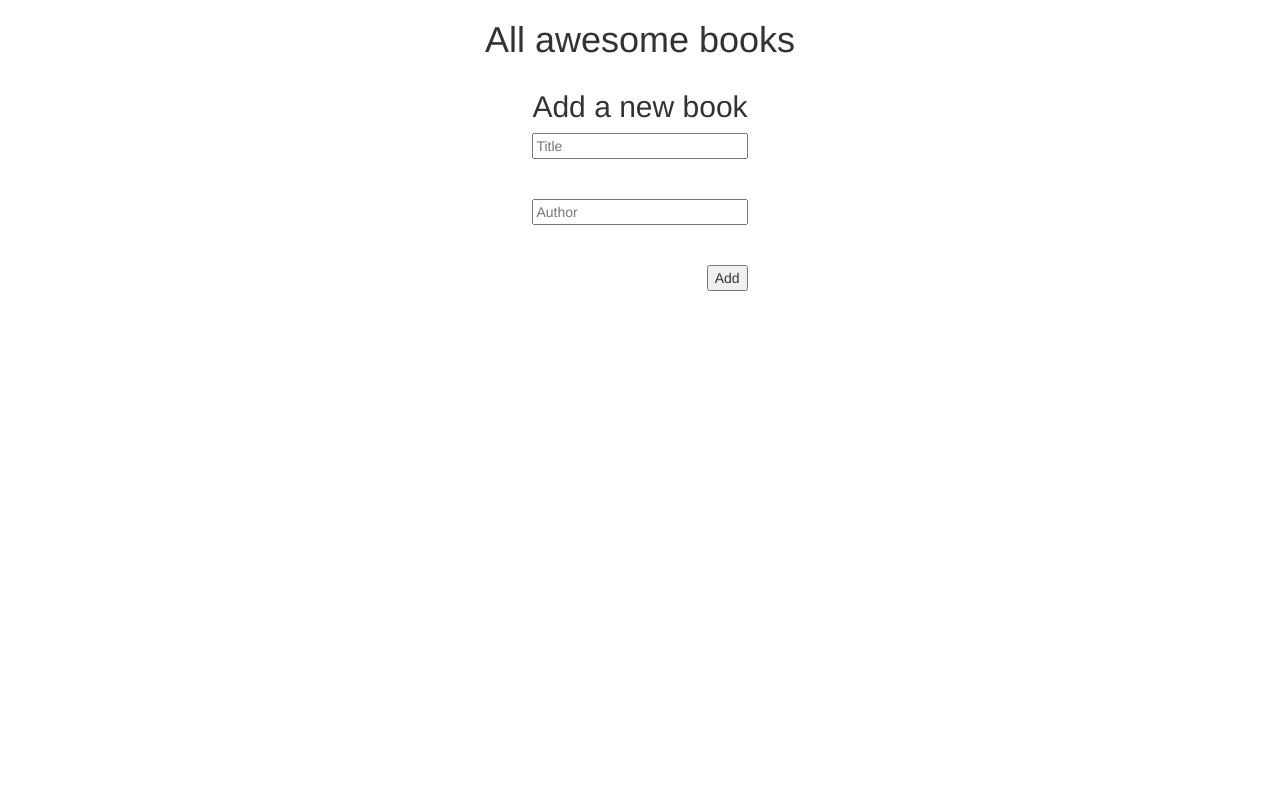
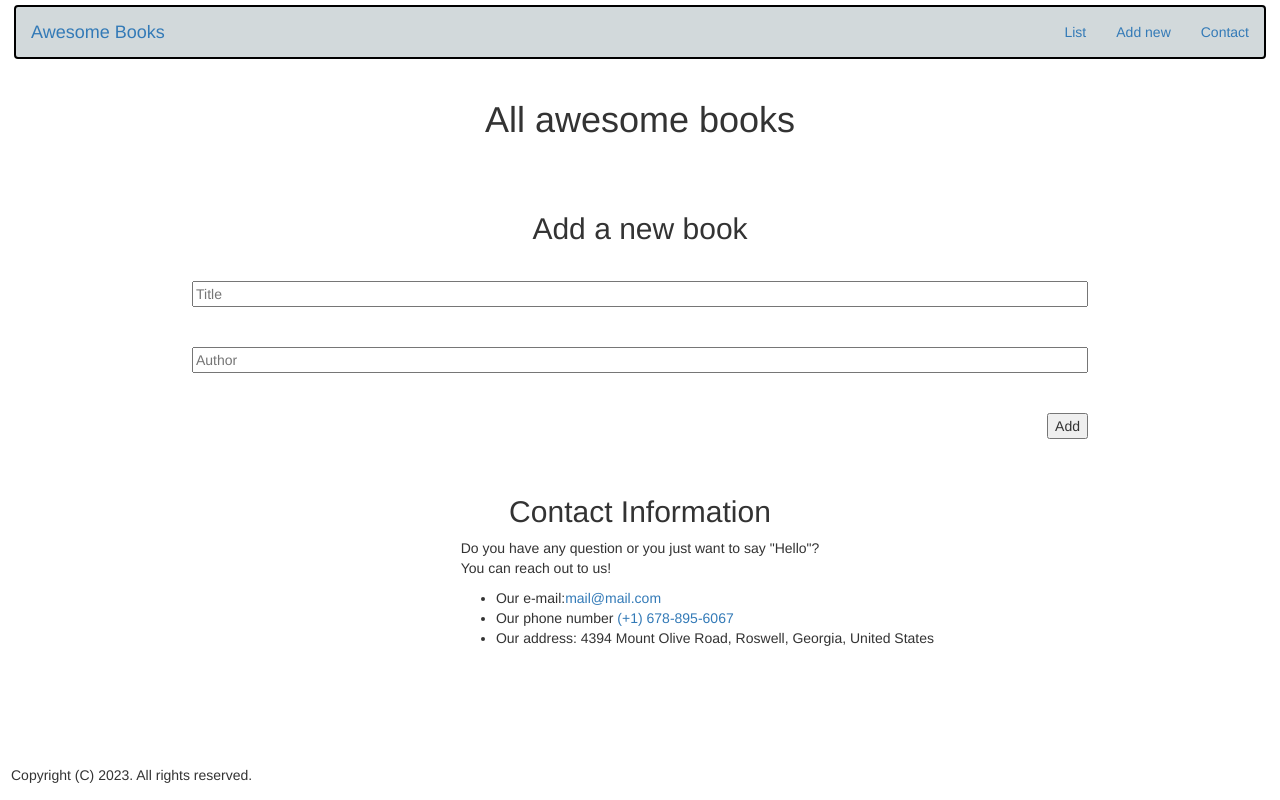
Before and after one commit to lenkon/awesome-books, a website: page index.html in a window 1280 px wide. Drawn offline with nearby package versions, Linux system fonts and the light colour scheme.

Commit message:
Updated html and css for full functional website

```diff
--- a/index.html
+++ b/index.html
@@ -12,15 +12,31 @@
     <link rel="stylesheet"
       href="https://fonts.googleapis.com/css2?family=Poppins:wght@400;500;600;700;800;900&display=swap">
   </head>
-  <main>
-    <div class="library-container">
-      <div>
+
+  <header>
+    <nav class="navbar bg-primary">
+      <div class="container-fluid">
+        <div class="navbar-header">
+          <a class="navbar-brand" href="#">Awesome Books</a>
+        </div>
+        <ul class="nav navbar-nav navbar-right">
+          <li><a class="menu-item" href="#">List</a></li>
+          <li><a class="menu-item" href="#">Add new</a></li>
+          <li><a class="menu-item" href="#">Contact</a></li>
+        </ul>
+      </div>
+    </nav>
+  </header>
+
+   <main>
+    <section class="library-container">
+      <div class="library-wrapper">
         <h1>All awesome books</h1>
 
         <!-- Display book collection -->
         <div id="book-collection" class="book-collection"></div>
       </div>
-      <section>
+      <section class="add-book">
         <div>
           <h2>Add a new book</h2>
         </div>
@@ -34,8 +50,25 @@
           </form>
         </div>
       </section>
+    </section>
+
+    <section class="contact" id= "contact">
+      <h2 class="contact-header">Contact Information</h2>
+      <div>
+        <p>Do you have any question or you just want to say "Hello"? <br> You can reach out to us! </p>
+      </div>
+      <ul class="contact-details">
+        <li>Our e-mail:<a href="mailto:mail@mail.com">mail@mail.com</a></li>
+        <li>Our phone number <a href="tel:(+1) 678-895-6067">(+1) 678-895-6067</a></li>
+        <li>Our address:  4394 Mount Olive Road, Roswell, Georgia, United States</li>
+      </ul>
+    </section>
+  </main>
+  <footer class="copyrights-container">
+    <div class="copyrights-footer">
+      <p>Copyright (C) 2023. All rights reserved.</p>
     </div>
-  </main>
+  </footer>
   <body>
   </body>
   <script src="./js/script.js"></script>
--- a/js/script.js
+++ b/js/script.js
@@ -15,7 +15,7 @@ class Library {
         bookList = '<div>';
       }
 
-      bookList += '<table class="table table-hover table-striped"><tbody>';
+      bookList += '<table class="table table-hover table-sm table-striped"><tbody>';
       this.bookData.forEach((item, i) => {
         bookList += `
         <tr>
@@ -62,6 +62,10 @@ class Library {
   }
 }
 
+function showContent() {
+    this.classList.add('show-content');
+}
+
 const libraryData = new Library();
 
 libraryData.showSavedData();
--- a/styles/styles.css
+++ b/styles/styles.css
@@ -23,6 +23,59 @@
 }
 
 .table-container {
-  box-sizing: border-box;
   border: rgb(8 8 8) solid 3px;
 }
+
+.library-wrapper {
+  width: 97%;
+  /* display: none; */
+}
+
+.library-wrapper h1,
+.add-book div h2 {
+  text-align: center;
+  margin: 36px 0;
+}
+
+.navbar {
+  border: black solid 2px;
+  margin: 5px 14px;
+}
+
+.bg-primary {
+  background-color: rgb(210, 217, 219);
+}
+
+.copyrights-footer {
+  padding: 3px 0 0 6px;
+  position: fixed;
+  bottom: 5px;
+  margin-left: 5px;
+}
+
+.show-none {
+  display: none;
+}
+
+.show-content {
+  display: block;
+}
+
+.contact {
+  display: flex;
+  flex-direction: column;
+  justify-content: center;
+  align-items: center;
+  margin: 36px 0;
+  /* display: none; */
+
+}
+
+.contact-details {
+  padding-left: 150px;
+}
+
+.add-book {
+  /* display: none; */
+  width: 70%;
+}
```
